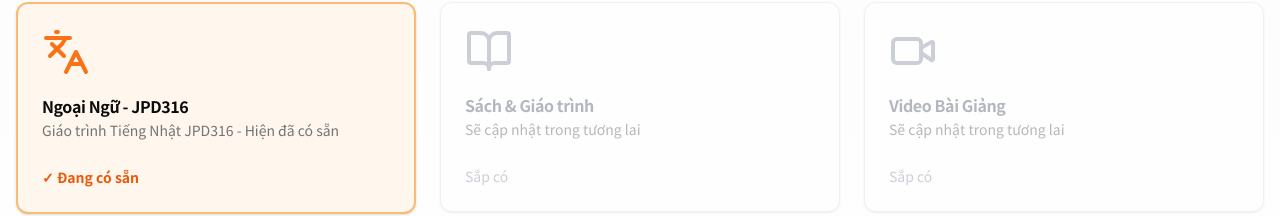
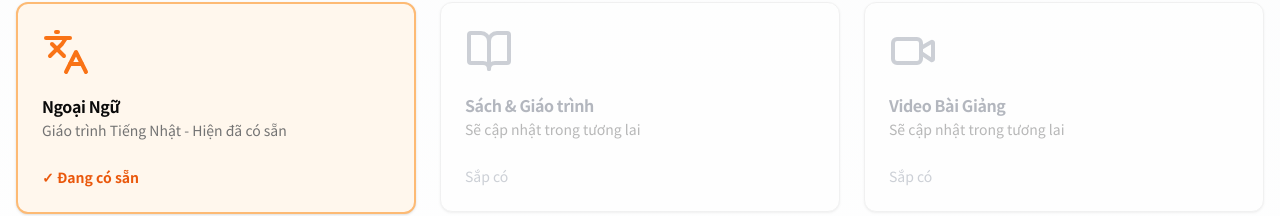
Before and after one commit to Vietnhb/learning-hub, a Next.js app: page / in a window 1280 px wide. Shown: the part 809-1025 px from the top of the page. Built offline with nearby package versions, Linux system fonts and the light colour scheme; no server answers.

Commit message:
fix: update resource link and card titles for Japanese language materials

```diff
--- a/app/page.tsx
+++ b/app/page.tsx
@@ -225,11 +225,10 @@ export default function Home() {
 
             <motion.div
               onClick={() =>
-                window.open("https://baovietweb.site/resources/JPD316", "_self")
+                window.open("https://baovietweb.site/resources/", "_self")
               }
               variants={itemVariants}
             >
-              {/* <Link href="https://baovietweb.site/resources/JPD316"> */}
               <Card className="hover:shadow-xl transition-all cursor-pointer group hover:scale-105 border-2 border-orange-300 dark:border-orange-700 bg-orange-50 dark:bg-orange-900/20">
                 <CardHeader>
                   <motion.div
@@ -240,10 +239,10 @@ export default function Home() {
                     <Languages className="w-12 h-12 text-orange-500 dark:text-orange-400" />
                   </motion.div>
                   <CardTitle className="group-hover:text-blue-600 dark:group-hover:text-blue-400 transition-colors">
-                    Ngoại Ngữ - JPD316
+                    Ngoại Ngữ
                   </CardTitle>
                   <CardDescription>
-                    Giáo trình Tiếng Nhật JPD316 - Hiện đã có sẵn
+                    Giáo trình Tiếng Nhật - Hiện đã có sẵn
                   </CardDescription>
                 </CardHeader>
                 <CardContent>
```
